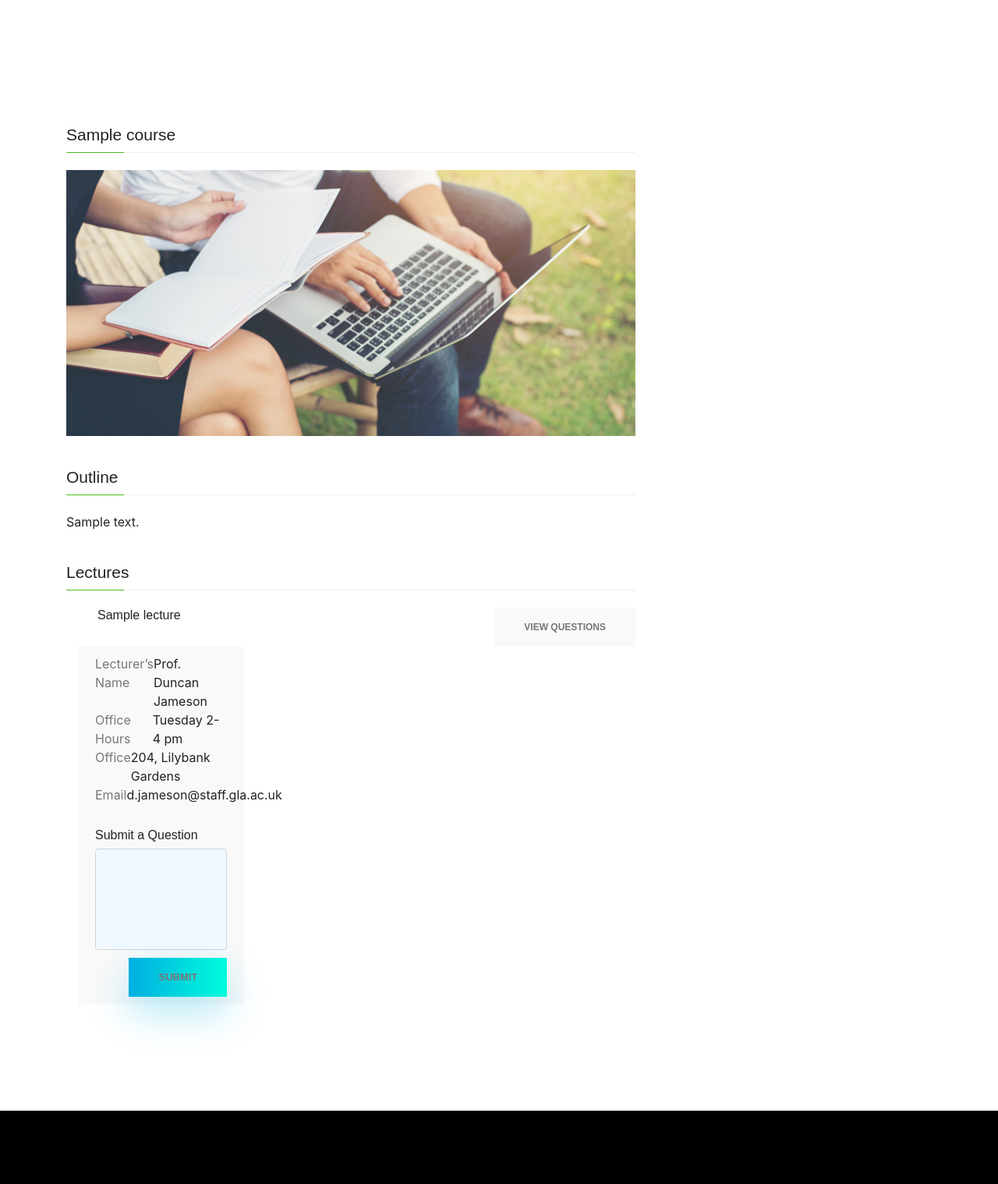
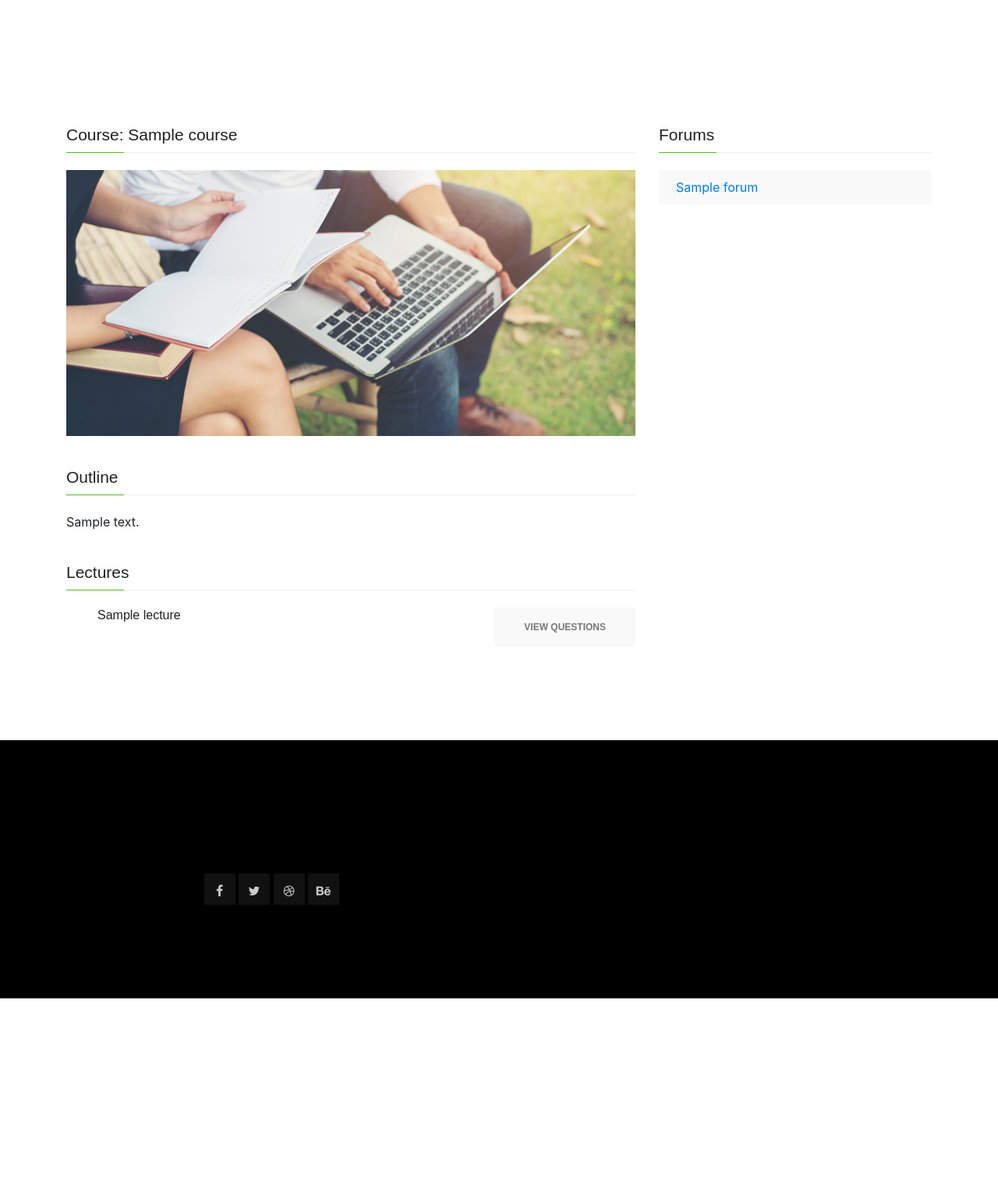
Before and after one commit to jdesbois/questionable, a Django app: a page that uses templates/main/base.html in a window 1280 px wide. Shown: the part 120-1638 px from the top of the page at 78% size. After the commit the page ends 1400 px from the top, so only its background shows below. Run offline with Django 3.2, Linux system fonts and the light colour scheme; tables that the repository leaves empty hold one stand-in row (values such as "Sample post"); some libraries are stand-ins or nearby versions.

Commit message:
PLayed with some templates to fix issues

```diff
--- a/main/views.py
+++ b/main/views.py
@@ -183,7 +183,7 @@ def show_forum(request, forum_name_slug):
     except Forum.DoesNotExist:
         context_dict['forum'] = None
         context_dict['posts'] = None
-    return render(request, 'main/course/<slug:course_name_slug>/forum.html', context=context_dict)
+    return render(request, 'main/forum.html', context=context_dict)
 
 
 def show_post(request):
--- a/populate_main.py
+++ b/populate_main.py
@@ -91,7 +91,7 @@ def populate():
     # Forums
     ################
 
-    programming_forum = {'Porgramming Forum': {'posts': programming_forum_posts}}
+    programming_forum = {'Programming Forum': {'posts': programming_forum_posts}}
 
     database_forum = {'Database Forum': {'posts': database_forum_posts}}
 
--- a/templates/main/base.html
+++ b/templates/main/base.html
@@ -80,7 +80,6 @@
 	<!--================ Start Body_Block Area  =================-->
 
 	<div class="container-fluid">
-
 		{% block body_block%}
 
 		{% endblock %}
--- a/templates/main/course_details.html
+++ b/templates/main/course_details.html
@@ -7,32 +7,12 @@
 	Questionable
 	{% endblock %}
 
-<div>
-{% block banner_block %}
-    <section class="banner_area">
-        <div class="banner_inner d-flex align-items-center">
-            <div class="overlay"></div>
-            <div class="container">
-                <div class="row justify-content-center">
-                    <div class="col-lg-6">
-                        <div class="banner_content text-center">
-
-                        </div>
-                        </div>
-                    </div>
-                </div>
-            </div>
-        </div>
-    </section>
-{% endblock %}
-
-</div>
 	{% block body_block %}
     <section class="course_details_area section_gap">
         <div class="container">
             <div class="row">
                 <div class="col-lg-8 course_details_left">
-                    <h2 class="title">{{ course.name }}</h2>
+                    <h2 class="title">Course: {{ course.name }}</h2>
                     <div class="main_image">
                         <img class="img-fluid" src="{% static 'images/course-details.jpg' %}" alt="">
                     </div>
@@ -59,39 +39,23 @@
                                 {% endif %}
                             </ul>
                         </div>
+                    </div>
+                </div>
                 <div class="col-lg-4 right-contents">
-                    <ul>
-                        <li>
-                            <a class="justify-content-between d-flex" href="#">
-                                <p>Lecturer’s Name</p>
-                                <span class="or"> Prof. Duncan Jameson</span>
-								<a class="justify-content-between d-flex" href="#">
-								<p>Office Hours</p>
-                                <span class="or"> Tuesday 2-4 pm</span>
-								<a class="justify-content-between d-flex" href="#">
-								<p>Office</p>
-                                <span class="or">204, Lilybank Gardens</span>
-								<a class="justify-content-between d-flex" href="#">
-								<p>Email</p>
-                                <span class="or">d.jameson@staff.gla.ac.uk</span>
-
-                            </a>
-							</a>
-
-                        <div class="feedeback">
-                            <h6>Submit a Question</h6>
-                            <textarea name="feedback" class="form-control" cols="10" rows="10"></textarea>
-                            <div class="mt-10 text-right">
-                                <a href="#" class="primary-btn text-right text-uppercase">Submit</a>
-                            </div>
-                        </div>
+                    <h4 class="title">Forums</h4>
+                    <ul class="course_list">
+                        {% if forums %}
+                        {% for forum in forums %}
+                        <a href="{% url 'main:forum' forum.slug %}"><li class="justify-content-between d-flex">{{ forum.name }}</li></a>
+                    </ul>
+                        {% endfor %}
+                        {% endif %}
 
 
-                            </div>
-                        </div>
+
                     </div>
-                </div>
-            </div>
+        </div>
+        </div>
         </div>
     </section>
 	{% endblock %}
```
Also changed, not shown: templates/main/forum.html (+9 -1 lines).
